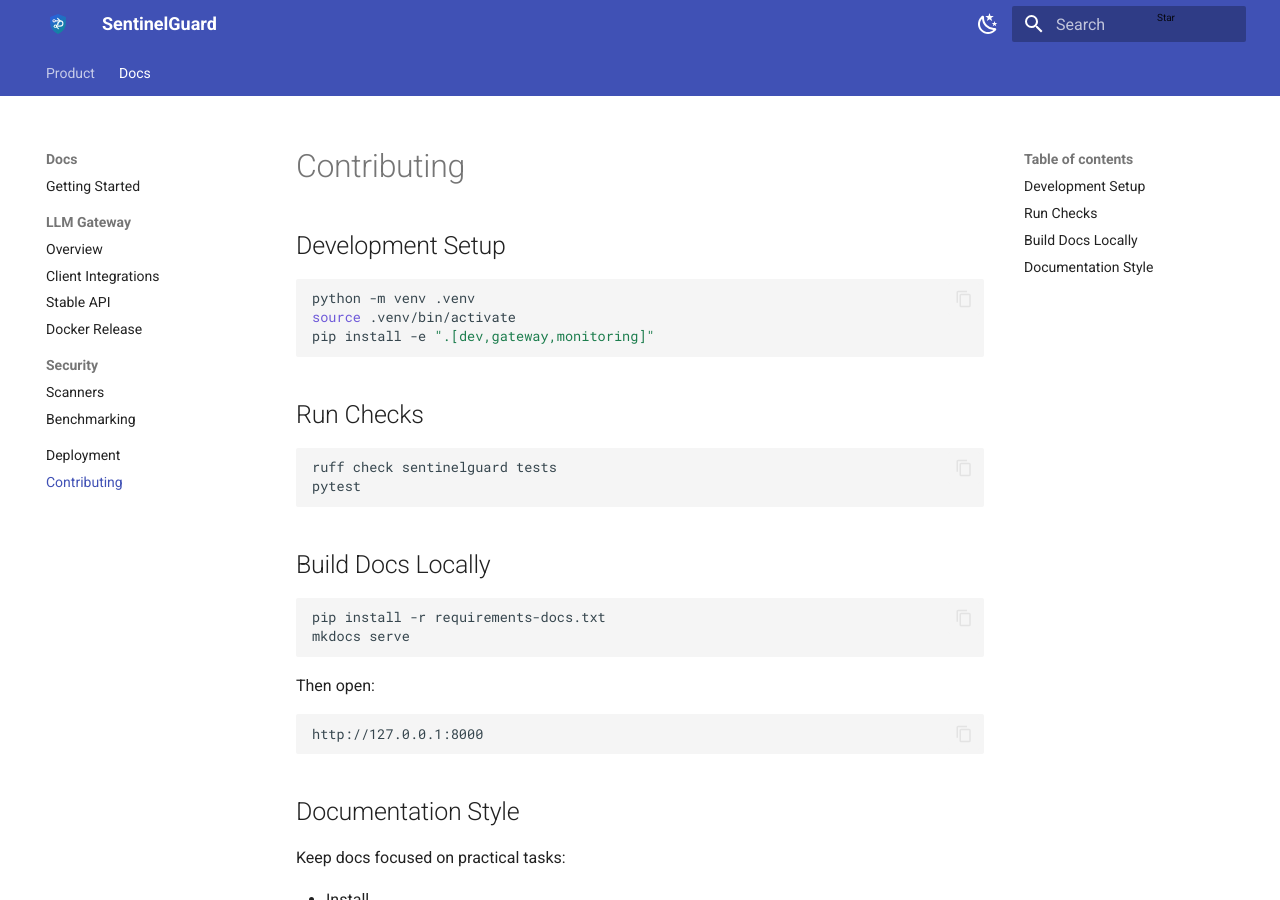
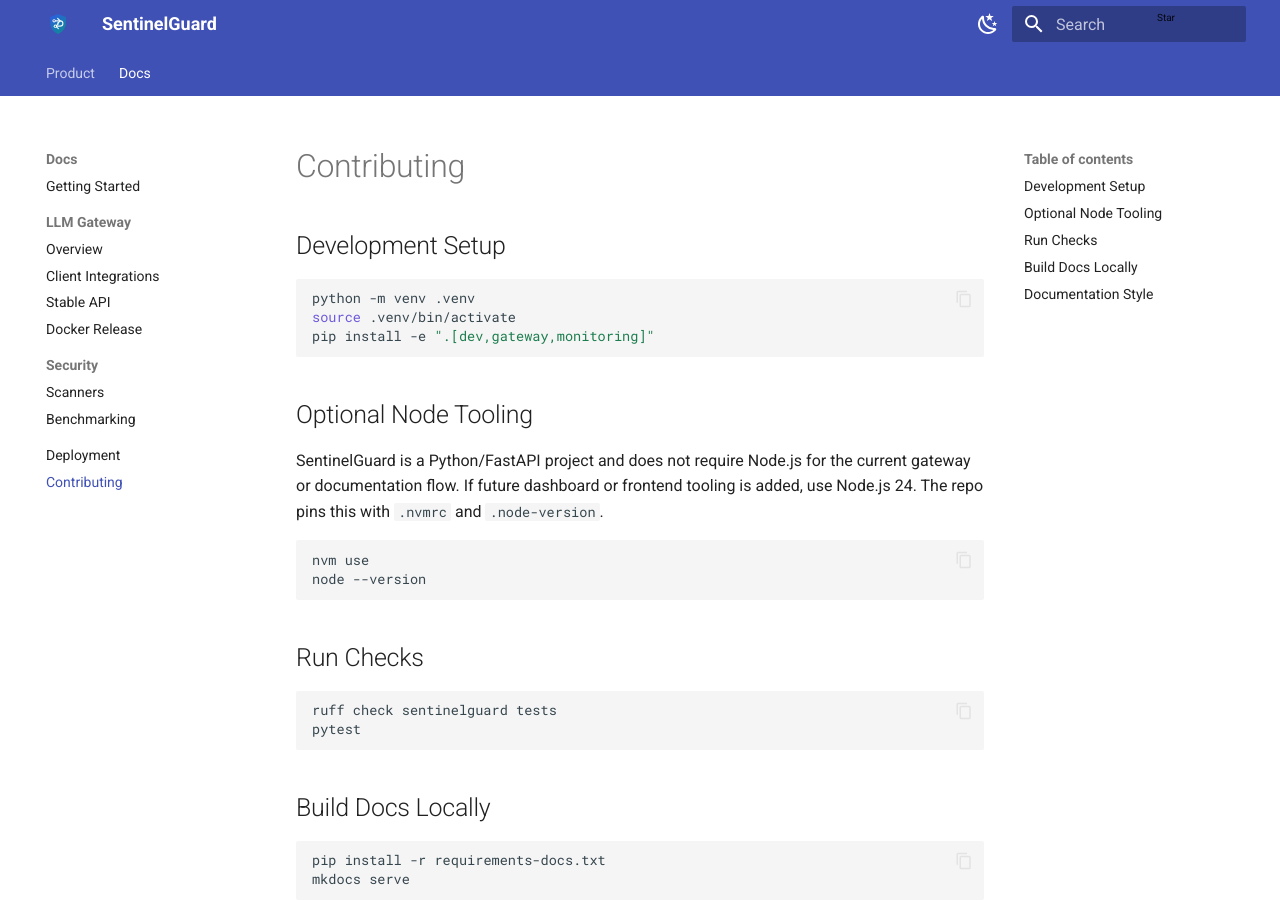
Before and after one commit to aitechnav/Sentinel_Guard, an MkDocs documentation site: the page built from docs/contributing.md, in a window 1280 px wide and 900 px high. Built offline with MkDocs 1.6.1 and Material for MkDocs 9.7.7, drawn with Linux system fonts in a browser that asks for light colours.

Commit message:
feat: update node

````diff
--- a/docs/contributing.md
+++ b/docs/contributing.md
@@ -6,6 +6,17 @@
 python -m venv .venv
 source .venv/bin/activate
 pip install -e ".[dev,gateway,monitoring]"
+```
+
+## Optional Node Tooling
+
+SentinelGuard is a Python/FastAPI project and does not require Node.js for the
+current gateway or documentation flow. If future dashboard or frontend tooling
+is added, use Node.js 24. The repo pins this with `.nvmrc` and `.node-version`.
+
+```bash
+nvm use
+node --version
 ```
 
 ## Run Checks
````
Also changed, not shown: CONTRIBUTING.md (+11 -0 lines), 2 other files.
